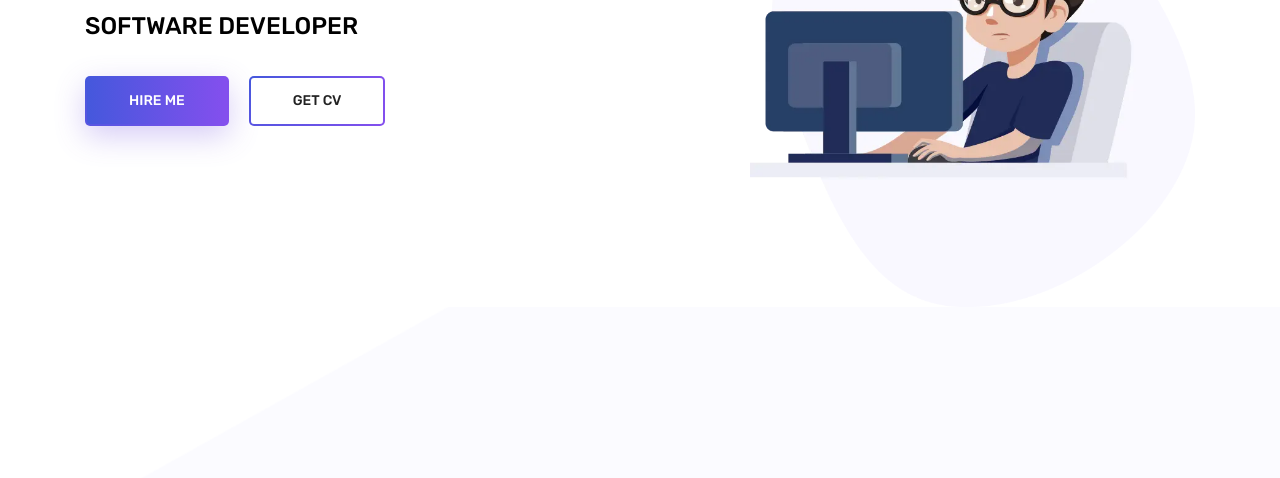
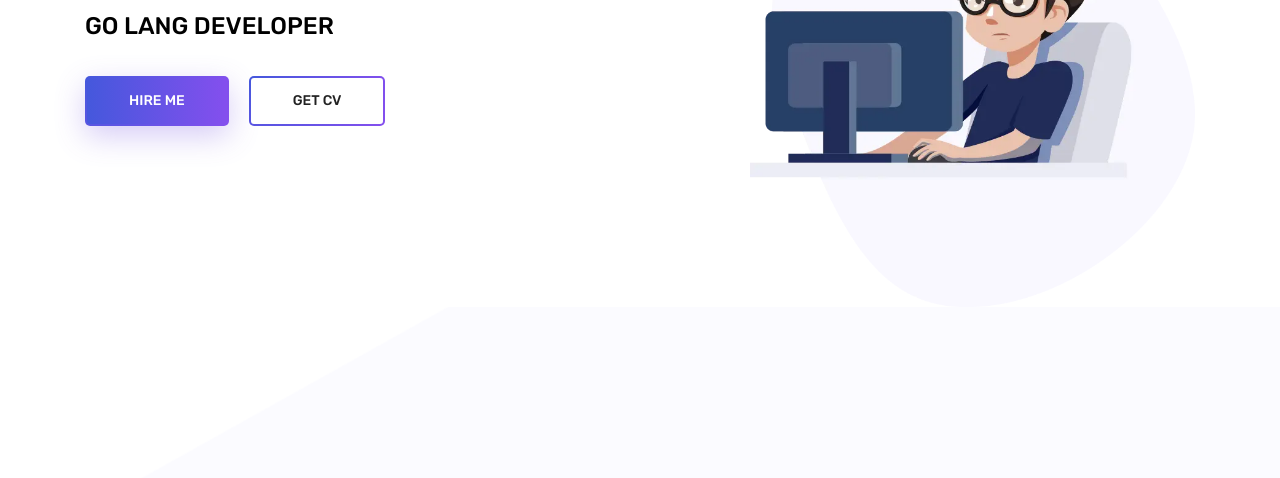
Before and after one commit to Afthaab/Afthab-Portfolio, a plain HTML site: page index.html in a window 1280 px wide. Shown: the part 322-800 px from the top of the page. Drawn offline with Linux system fonts and the light colour scheme; some packages are replaced by stand-ins of ours.

Commit message:
Update index.html
updated conetxt

```diff
--- a/index.html
+++ b/index.html
@@ -59,7 +59,7 @@
 						<div class="banner_content">
 							<h3 class="text-uppercase">Hell0</h3>
 							<h1 class="text-uppercase">I am Afthab</h1>
-							<h5 class="text-uppercase">software Developer</h5>
+							<h5 class="text-uppercase">Go Lang Developer</h5>
 							<div class="d-flex align-items-center">
 								<a class="primary_btn" href="contact.html"><span>Hire Me</span></a>
 								<a class="primary_btn tr-bg" href="#"><span>Get CV</span></a>
```
